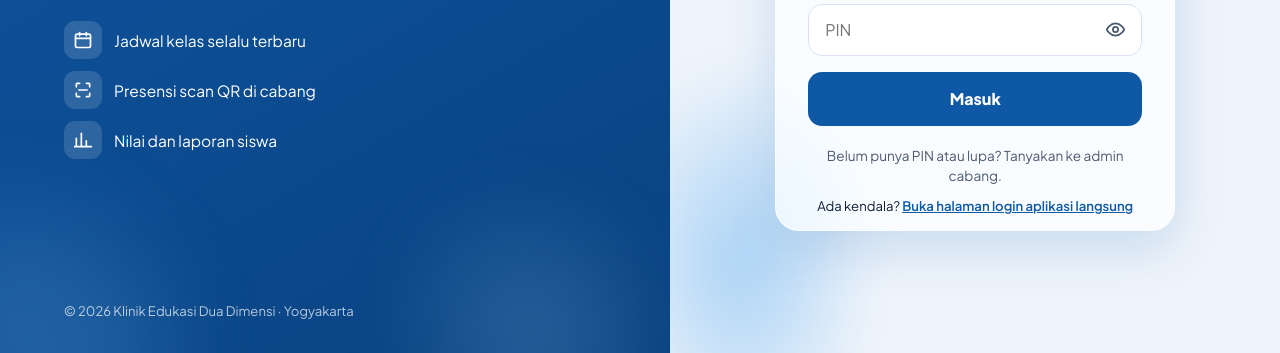
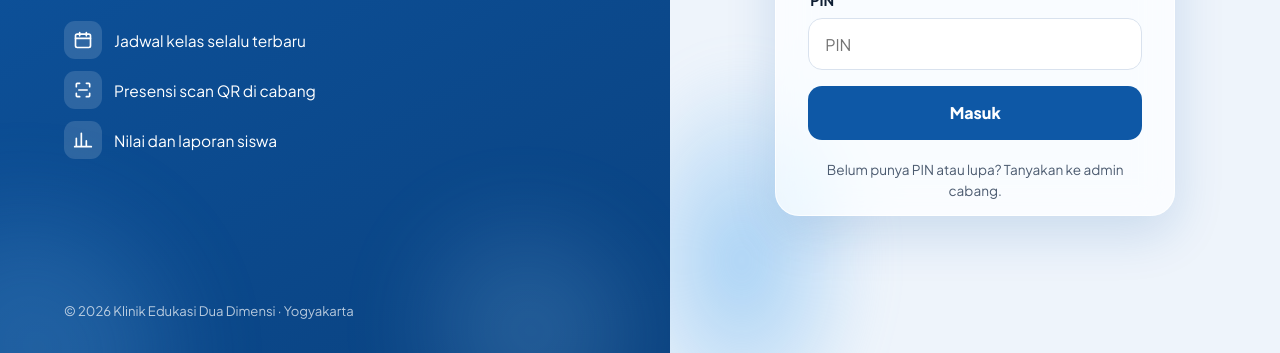
Before and after one commit to klinikduadimensi/dd-aplikasi, a plain HTML site: page index.html in a window 1280 px wide. Shown: the part 447-800 px from the top of the page. Drawn offline with Linux system fonts and the light colour scheme.

Commit message:
Update index.html

```diff
--- a/index.html
+++ b/index.html
@@ -334,7 +334,7 @@
       <div class="err" id="err" role="alert" hidden></div>
 
       <div class="note" id="note"></div>
-      <div class="alt">Ada kendala? <a id="altLink" href="#" target="_self">Buka halaman login aplikasi langsung</a></div>
+
       <div class="foot">© <span class="yr"></span> Klinik Edukasi Dua Dimensi</div>
     </form>
   </main>
```
